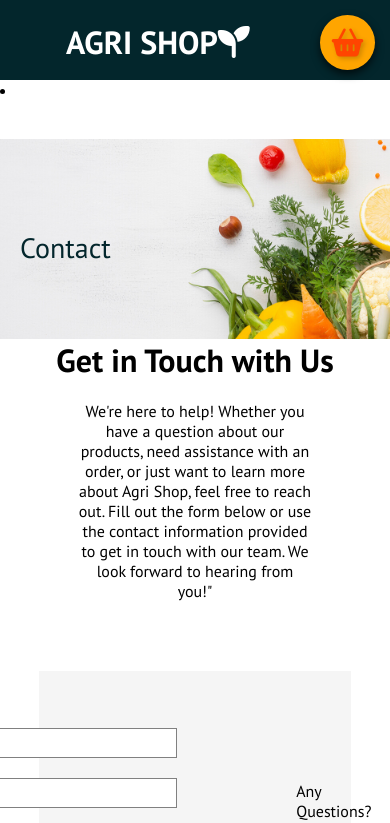
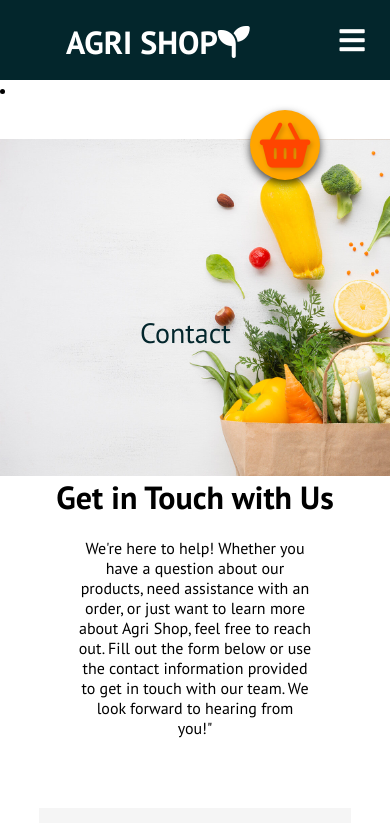
Before and after one commit to MKristinaa/AgriShop-React, a React (Create React App) app: page /contact in a window 390 px wide. Shown: the top 823 px of the page. Built offline with nearby package versions, Linux system fonts and the light colour scheme.

Commit message:
Updated Product.css

```diff
--- a/src/components/pages/Product.css
+++ b/src/components/pages/Product.css
@@ -5,16 +5,12 @@
 
 /* TOP BANNER */
 .top {
-  width: 100%;
-  height: 350px;
-  background-image: url('../../images/top.jpg');
-  background-position: center;
-  background-size: cover;
-  display: flex;
-  justify-content: flex-start; /* levo */
-  align-items: flex-start;     /* odozgo */
-  padding: 80px 50px 0 50px;  /* gornji padding veći, donji 0 */
-  box-sizing: border-box;
+  background-image: url('../../images/home.jpg');
+    background-size: cover;
+    background-position: center;
+    height: 40vh;
+    width: 100%;
+    display: flex;
 }
 
 .top-text {
@@ -43,7 +39,7 @@
 .cart i {
   color: orangered;
   font-size: 45px;
-  text-shadow: 2px 2px 5px rgba(0, 0, 0, 0.2);
+  text-shadow: 2px 2px 5px rgba(0,0,0,0.2);
 }
 
 /* MAIN CONTENT */
@@ -55,6 +51,7 @@
   margin: 0;
   align-items: flex-start;
   justify-content: space-between;
+  transition: all 0.3s ease;
 }
 
 /* LEVO - SIDEBAR */
@@ -138,7 +135,6 @@
   color: white;
   padding: 10px 16px;
   border-radius: 8px;
-  text-decoration: none;
   font-size: 15px;
   font-weight: 600;
   cursor: pointer;
@@ -236,35 +232,60 @@
   transform: translateX(4px);
 }
 
+/* HAMBURGER BUTTON */
+.hamburger {
+  display: none;
+  flex-direction: column;
+  justify-content: space-between;
+  width: 35px;
+  height: 25px;
+  position: fixed;
+  top: 360px; /* ispod top diva */
+  left: 20px;
+  cursor: pointer;
+  z-index: 1100;
+}
+
+.hamburger span {
+  height: 4px;
+  background: #046b1f;
+  border-radius: 2px;
+}
+
 /* ===== RESPONSIVE ===== */
 
 /* TABLET (max 992px) */
 @media (max-width: 992px) {
-  .top {
-    height: auto;
-    min-height: 250px;
-    padding: 60px 40px 0 40px;
-    align-items: flex-start;
+
+  .hamburger {
+    display: flex;
   }
 
-  .top-text {
-    font-size: clamp(36px, 5vw, 50px);
+  .sidebar-left {
+    position: fixed;
+    left: -260px;
+    top: 0;
+    height: 100%;
+    z-index: 1200;
+    transition: left 0.3s ease;
+    width: 260px;
+    background-color: #fff;
+    overflow-y: auto;
+    box-shadow: 2px 0 8px rgba(0,0,0,0.2);
+  }
+
+  .content.sidebar-active .sidebar-left {
+    left: 0;
+  }
+
+  .products-right {
+    width: 100%;
+    margin: 0;
   }
 
   .content {
     flex-direction: column;
     align-items: center;
-  }
-
-  .sidebar-left {
-    width: 90%;
-    margin: 0 0 30px 0;
-    padding: 20px;
-  }
-
-  .products-right {
-    width: 95%;
-    margin: 0 0 50px 0;
   }
 
   .product-grid {
@@ -275,27 +296,11 @@
   .pagination {
     margin-top: 20px;
   }
+}
 
-  .cart {
-    top: 20px;
-    right: 20px;
-    width: 60px;
-    height: 60px;
-  }
-
-  .cart i {
-    font-size: 30px;
-  }
-}
 
 /* MOBILE (max 600px) */
 @media (max-width: 600px) {
-  .top {
-    height: auto;
-    min-height: 200px;
-    padding: 40px 20px 0 20px;
-    align-items: flex-start;
-  }
 
   .top-text {
     font-size: clamp(28px, 6vw, 36px);
@@ -303,8 +308,12 @@
 
   .sidebar-left {
     width: 100%;
-    margin: 0 0 20px 0;
     padding: 15px;
+    left: -260px;
+  }
+
+  .content.sidebar-active .sidebar-left {
+    left: 0;
   }
 
   .products-right {
@@ -322,27 +331,7 @@
     gap: 8px;
   }
 
-  .product-title {
-    font-size: 16px;
-  }
-
-  .product-price {
-    font-size: 14px;
-  }
-
-  .all-products-btn.view-btn, .all-products-btn.all-btn {
-    font-size: 14px;
-    padding: 8px 12px;
-  }
-
-  .cart {
-    top: 15px;
-    right: 15px;
-    width: 55px;
-    height: 55px;
-  }
-
-  .cart i {
-    font-size: 28px;
+  .hamburger {
+    top: 320px; /* za manji ekran pomeri burger */
   }
 }
--- a/src/components/pages/Product.js
+++ b/src/components/pages/Product.js
@@ -14,7 +14,7 @@
   const [productsCount, setProductsCount] = useState(0);
   const [filteredProductsCount, setFilteredProductsCount] = useState(0);
   const [currentCategory, setCurrentCategory] = useState('');
-  const [sidebarOpen, setSidebarOpen] = useState(false); // kontrola sidebar-a
+  const [sidebarOpen, setSidebarOpen] = useState(false);
 
   const categories = [
     'Vegetables',
@@ -32,7 +32,6 @@
   const { keyword } = useParams();
   const location = useLocation();
   const navigate = useNavigate();
-
   const searchParams = new URLSearchParams(location.search);
   const categoryFromURL = searchParams.get('category');
 
@@ -45,11 +44,8 @@
   }, []);
 
   useEffect(() => {
-    if (categoryFromURL) {
-      setCurrentCategory(categoryFromURL);
-    } else {
-      setCurrentCategory('');
-    }
+    if (categoryFromURL) setCurrentCategory(categoryFromURL);
+    else setCurrentCategory('');
   }, [categoryFromURL]);
 
   useEffect(() => {
@@ -76,7 +72,6 @@
 
   return (
     <div className='container'>
-
       {/* CART */}
       {(user === null || user.role === 'seller' || user.role === 'user') && (
         <li className='nav-item'>
@@ -88,18 +83,19 @@
         </li>
       )}
 
-      {/* TOP BANNER */}
+      {/* TOP DIV */}
       <div className='top'>
         <div className='top-text'>Products</div>
       </div>
 
-      {/* HAMBURGER dugme */}
-      <div className={`hamburger ${sidebarOpen ? 'open' : ''}`} onClick={() => setSidebarOpen(!sidebarOpen)}>
+      {/* HAMBURGER */}
+      <div className='hamburger' onClick={() => setSidebarOpen(!sidebarOpen)}>
         <span></span>
         <span></span>
         <span></span>
       </div>
 
+      {/* MAIN CONTENT */}
       <div className={`content ${sidebarOpen ? 'sidebar-active' : ''}`}>
         {/* SIDEBAR LEVO */}
         <div className='right-side sidebar-left'>
@@ -117,7 +113,7 @@
                   key={cat}
                   to={`/product?category=${cat}`}
                   className="category-card"
-                  onClick={() => setSidebarOpen(false)} // zatvori sidebar kad klikneš
+                  onClick={() => setSidebarOpen(false)}
                 >
                   <i className="fa-solid fa-leaf"></i>
                   <span>{cat}</span>
@@ -125,6 +121,7 @@
               ))}
             </div>
 
+            {/* All Products dugme */}
             <button
               onClick={() => {
                 setCurrentCategory('');
```
